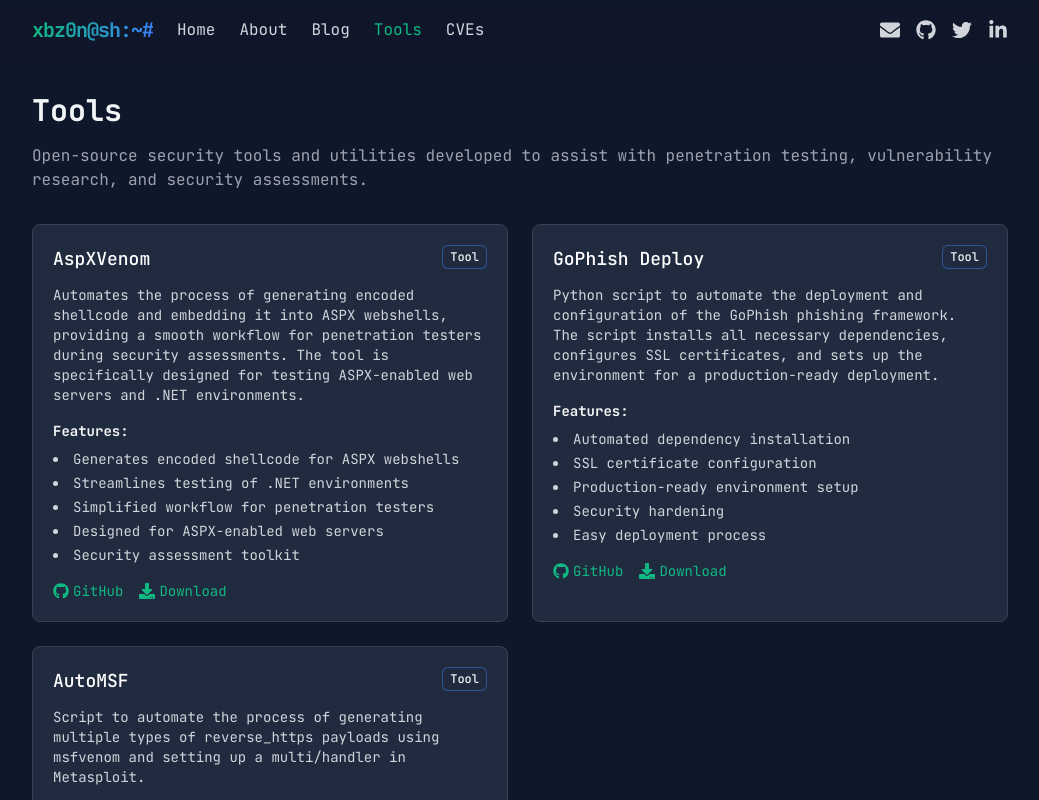
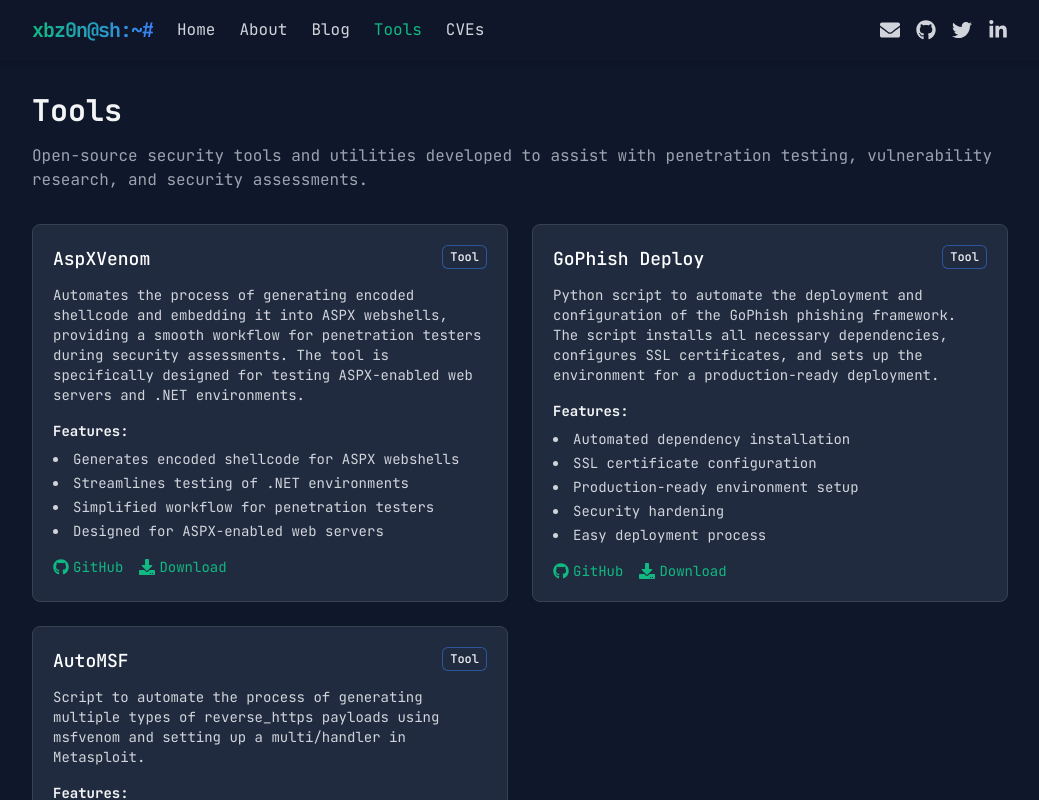
Before and after one commit to xbz0n/xbz0n.github.io, a Next.js app: page /tools in a window 1280 px wide. Shown: the top 800 px of the page, without its empty margins (120-1159 px from the left). Built offline with nearby package versions, Linux system fonts and the light colour scheme.

Commit message:
Remove 'Security assessment toolkit' line from AspXVenom features

```diff
--- a/pages/tools.js
+++ b/pages/tools.js
@@ -11,8 +11,7 @@
         'Generates encoded shellcode for ASPX webshells',
         'Streamlines testing of .NET environments',
         'Simplified workflow for penetration testers',
-        'Designed for ASPX-enabled web servers',
-        'Security assessment toolkit'
+        'Designed for ASPX-enabled web servers'
       ],
       liveLink: null
     },
```
